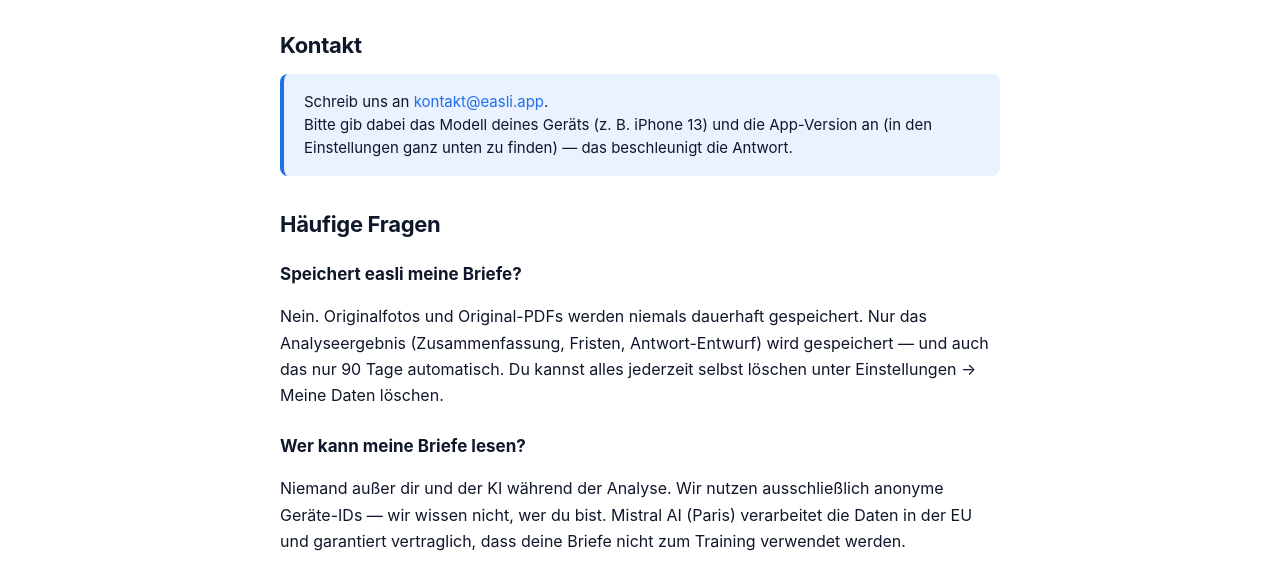
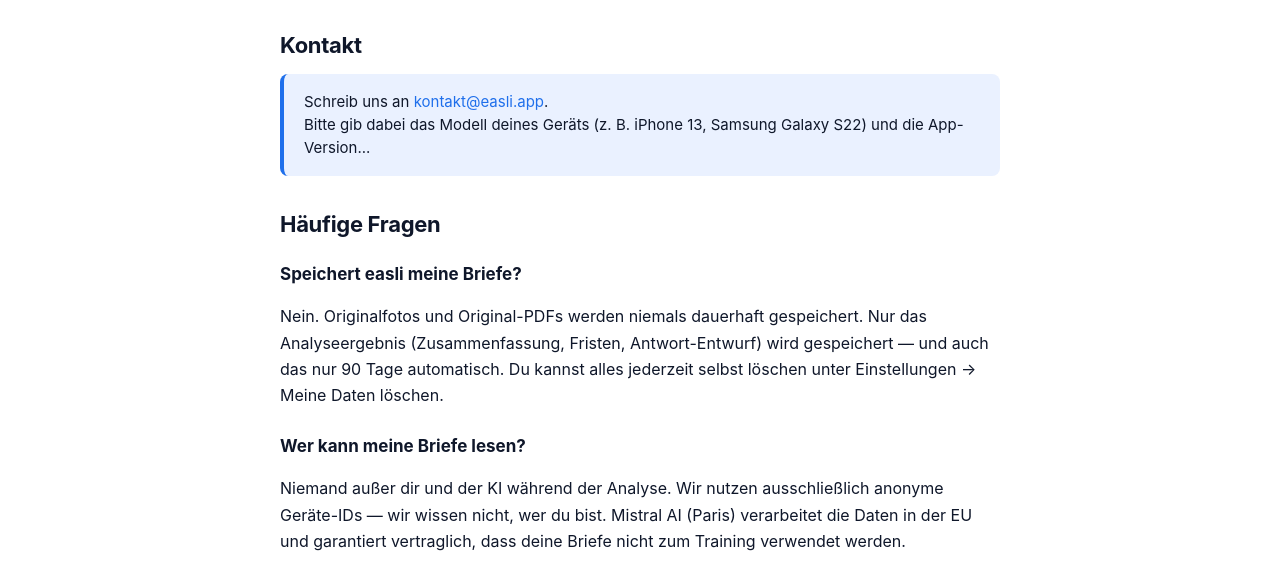
Before and after one commit to mikio-inked/easli-landing, a plain HTML site: page support.html in a window 1280 px wide. Shown: the part 198-773 px from the top of the page. Drawn offline with Linux system fonts and the light colour scheme.

Commit message:
Support: add Android example device

```diff
--- a/support.html
+++ b/support.html
@@ -29,7 +29,7 @@
     <h2>Kontakt</h2>
     <div class="callout">
       Schreib uns an <a href="mailto:kontakt@easli.app">kontakt@easli.app</a>.<br>
-      Bitte gib dabei das Modell deines Geräts (z. B. iPhone 13) und die App-Version an (in den Einstellungen ganz unten zu finden) — das beschleunigt die Antwort.
+      Bitte gib dabei das Modell deines Geräts (z. B. iPhone 13, Samsung Galaxy S22) und die App-Version...
     </div>
 
     <h2>Häufige Fragen</h2>
```
